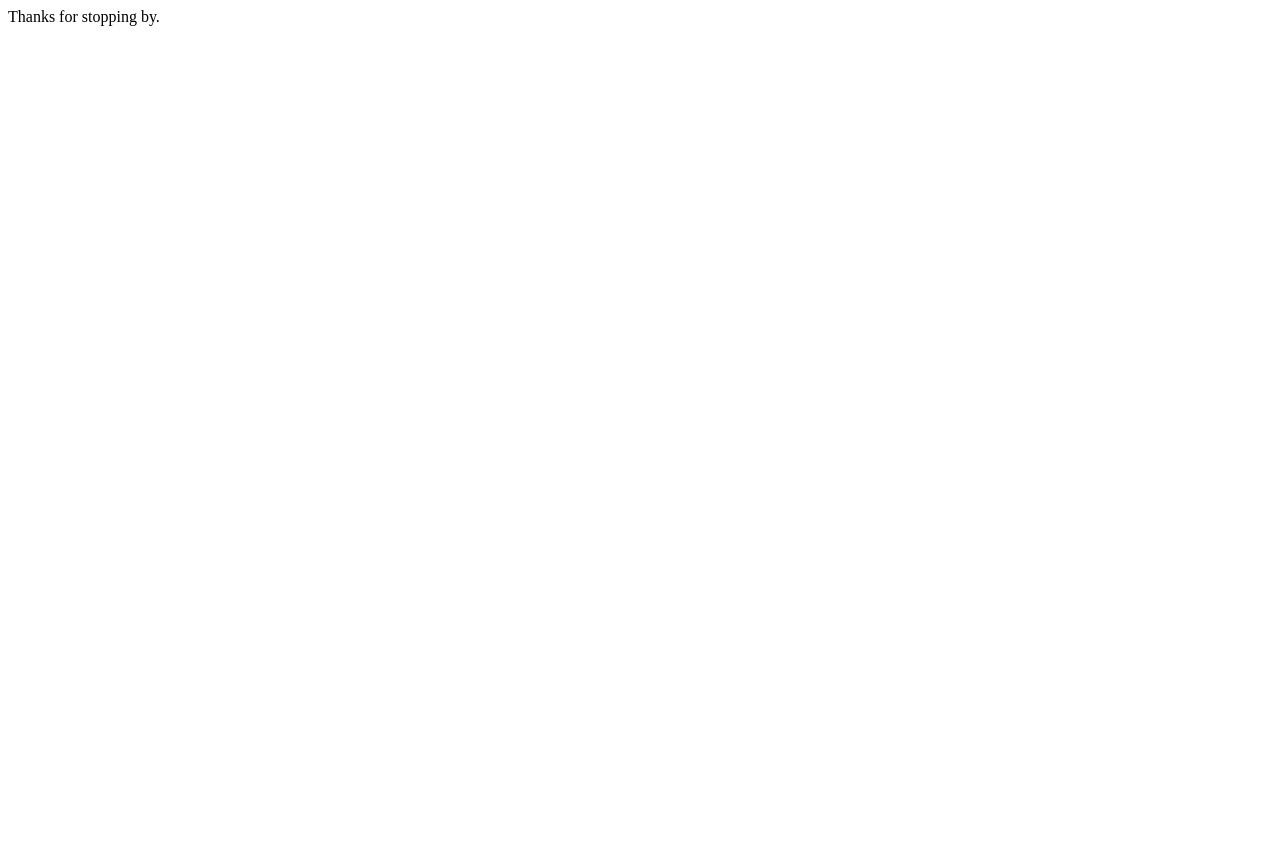
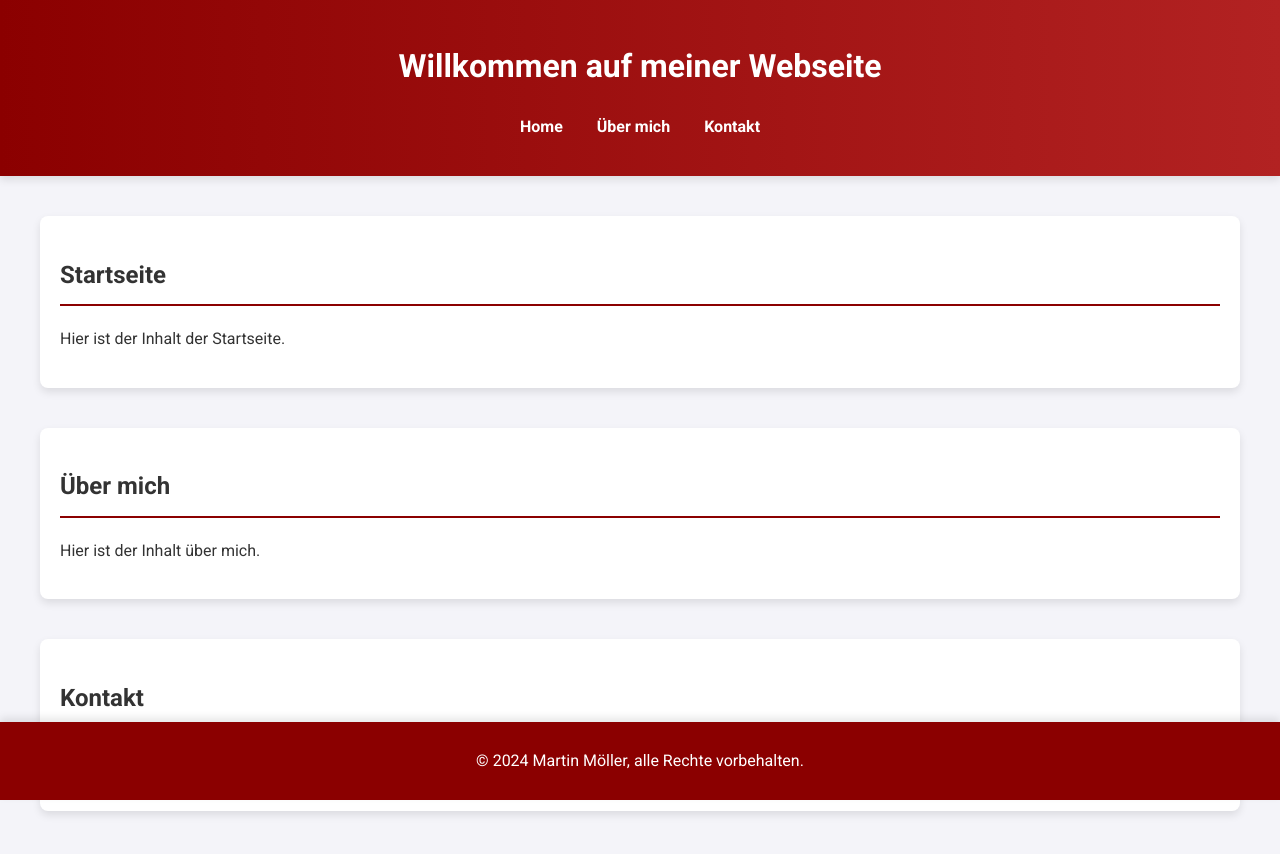
Before and after one commit to martinmoeller/martinmoeller, a plain HTML site: page index.html in a window 1280 px wide. Before the commit the page ends 800 px from the top, so only its background shows below. Drawn offline with Linux system fonts and the light colour scheme.

Commit message:
CSS und HTML Seite mit ChatGPT erstellt

```diff
--- /dev/null
+++ b/css/styles.css
@@ -0,0 +1,103 @@
+/* Grundlegende Stileinstellungen */
+body {
+    font-family: 'Roboto', sans-serif;
+    margin: 0;
+    padding: 0;
+    color: #333;
+    background-color: #f4f4f9;
+    line-height: 1.6;
+}
+
+/* Header-Stile */
+header {
+    background: linear-gradient(90deg, #8B0000, #B22222);
+    color: white;
+    padding: 20px 0;
+    text-align: center;
+    box-shadow: 0 4px 8px rgba(0, 0, 0, 0.1);
+}
+
+/* Navigation */
+nav ul {
+    list-style-type: none;
+    padding: 0;
+}
+
+nav ul li {
+    display: inline;
+    margin: 0 15px;
+}
+
+nav ul li a {
+    color: white;
+    text-decoration: none;
+    font-weight: bold;
+    transition: color 0.3s;
+}
+
+nav ul li a:hover {
+    color: #ffdd57;
+}
+
+/* Hauptinhalt */
+main {
+    padding: 40px 20px;
+    max-width: 1200px;
+    margin: 0 auto;
+}
+
+section {
+    margin-bottom: 40px;
+}
+
+h2 {
+    border-bottom: 2px solid #8B0000;
+    padding-bottom: 10px;
+    margin-bottom: 20px;
+}
+
+/* Spezifische Sektionen */
+#home {
+    background: white;
+    padding: 20px;
+    border-radius: 8px;
+    box-shadow: 0 4px 8px rgba(0, 0, 0, 0.1);
+}
+
+#about {
+    background: white;
+    padding: 20px;
+    border-radius: 8px;
+    box-shadow: 0 4px 8px rgba(0, 0, 0, 0.1);
+}
+
+#contact {
+    background: white;
+    padding: 20px;
+    border-radius: 8px;
+    box-shadow: 0 4px 8px rgba(0, 0, 0, 0.1);
+}
+
+/* Fußzeile */
+footer {
+    background: #8B0000;
+    color: white;
+    text-align: center;
+    padding: 10px 0;
+    position: fixed;
+    width: 100%;
+    bottom: 0;
+    box-shadow: 0 -4px 8px rgba(0, 0, 0, 0.1);
+}
+
+/* Responsive Design */
+@media (max-width: 768px) {
+    nav ul li {
+        display: block;
+        margin: 10px 0;
+    }
+
+    main {
+        padding: 20px 10px;
+    }
+}
--- a/index.html
+++ b/index.html
@@ -1,10 +1,40 @@
-<!doctype html>
-<html>
+<!DOCTYPE html>
+<html lang="de">
 <head>
-<meta charset="utf-8">
-<title>Hallo</title>
+    <meta charset="UTF-8">
+    <meta name="viewport" content="width=device-width, initial-scale=1.0">
+    <title>Meine persönliche Webseite</title>
+    <link rel="stylesheet" href="css/styles.css">
+    <link href="https://fonts.googleapis.com/css2?family=Roboto:wght@400;700&display=swap" rel="stylesheet">
 </head>
-
-<body>Thanks for stopping by.
+<body>
+    <header>
+        <h1>Willkommen auf meiner Webseite</h1>
+        <nav>
+            <ul>
+                <li><a href="#home">Home</a></li>
+                <li><a href="#about">Über mich</a></li>
+                <li><a href="#contact">Kontakt</a></li>
+            </ul>
+        </nav>
+    </header>
+    <main>
+        <section id="home">
+            <h2>Startseite</h2>
+            <p>Hier ist der Inhalt der Startseite.</p>
+        </section>
+        <section id="about">
+            <h2>Über mich</h2>
+            <p>Hier ist der Inhalt über mich.</p>
+        </section>
+        <section id="contact">
+            <h2>Kontakt</h2>
+            <p>Hier ist der Kontaktbereich.</p>
+        </section>
+    </main>
+    <footer>
+        <p>&copy; 2024 Martin Möller, alle Rechte vorbehalten.</p>
+    </footer>
+    <script src="js/scripts.js"></script>
 </body>
 </html>
```
